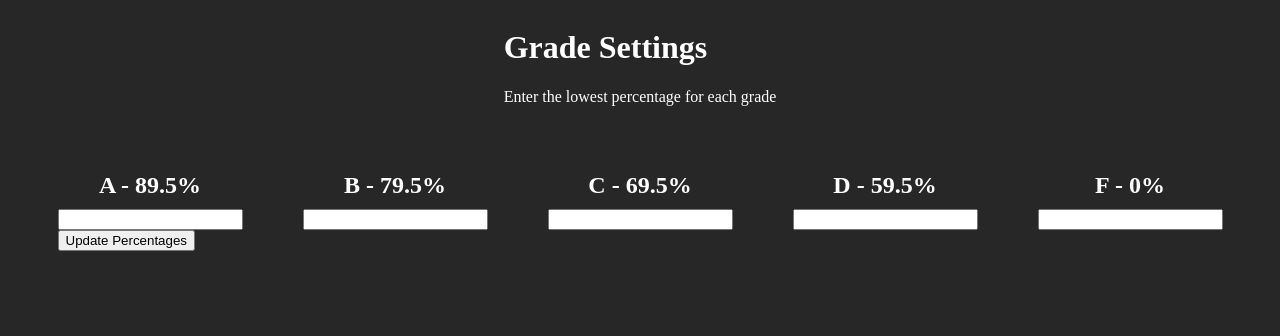
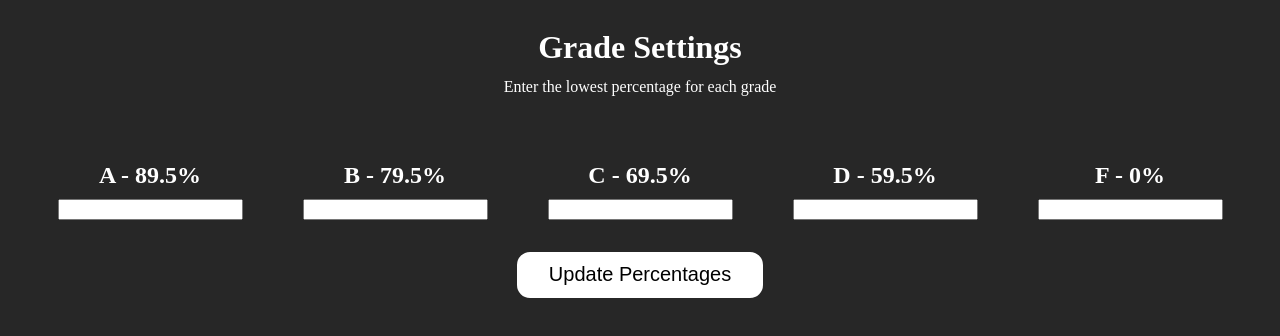
Before and after one commit to jakewags01/grades, a plain HTML site: page index.html in a window 1280 px wide. Drawn offline with Linux system fonts and the light colour scheme.

Commit message:
Added styling for the grade button

```diff
--- a/style.css
+++ b/style.css
@@ -5,6 +5,38 @@ body {
     gap: 50px;
     background-color: rgb(39, 39, 39);
     color: white;
+}
+
+header {
+    display: flex;
+    flex-direction: column;
+    align-items: center;
+}
+
+header > p {
+    margin-top: -10px;
+}
+
+#gradeForm {
+    display: flex;
+    flex-direction: column;
+    align-items: center;
+    gap: 30px;
+}
+
+#updateGradesBtn {
+    background-color: white;
+    border: 2px solid rgb(39, 39, 39);
+    border-radius: 15px;
+    height: 50px;
+    width: 250px;
+    font-size: 20px;
+}
+
+#updateGradesBtn:hover {
+    background-color: rgb(39, 39, 39);
+    color: white;
+    border: 2px solid white;
 }
 
 .gradeselection {
```
